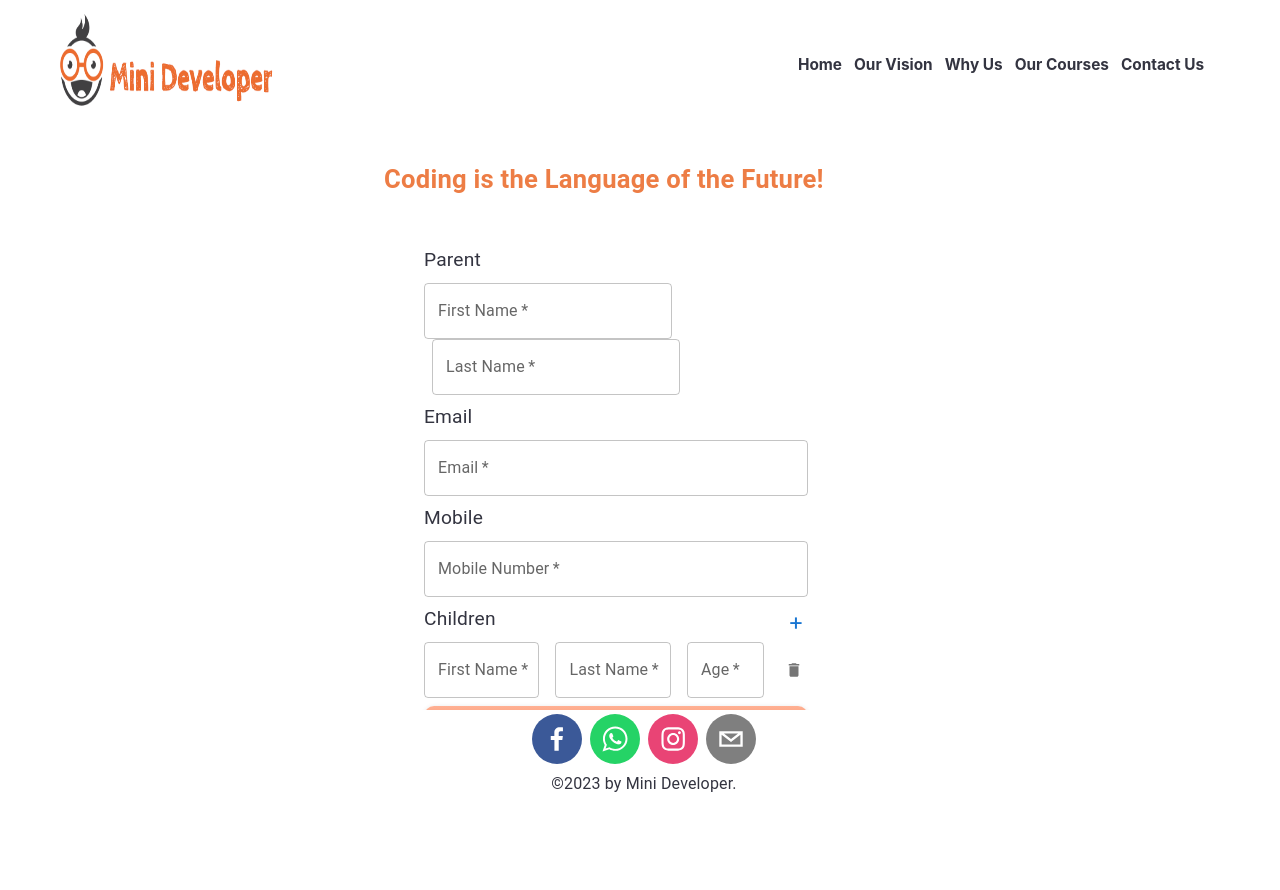
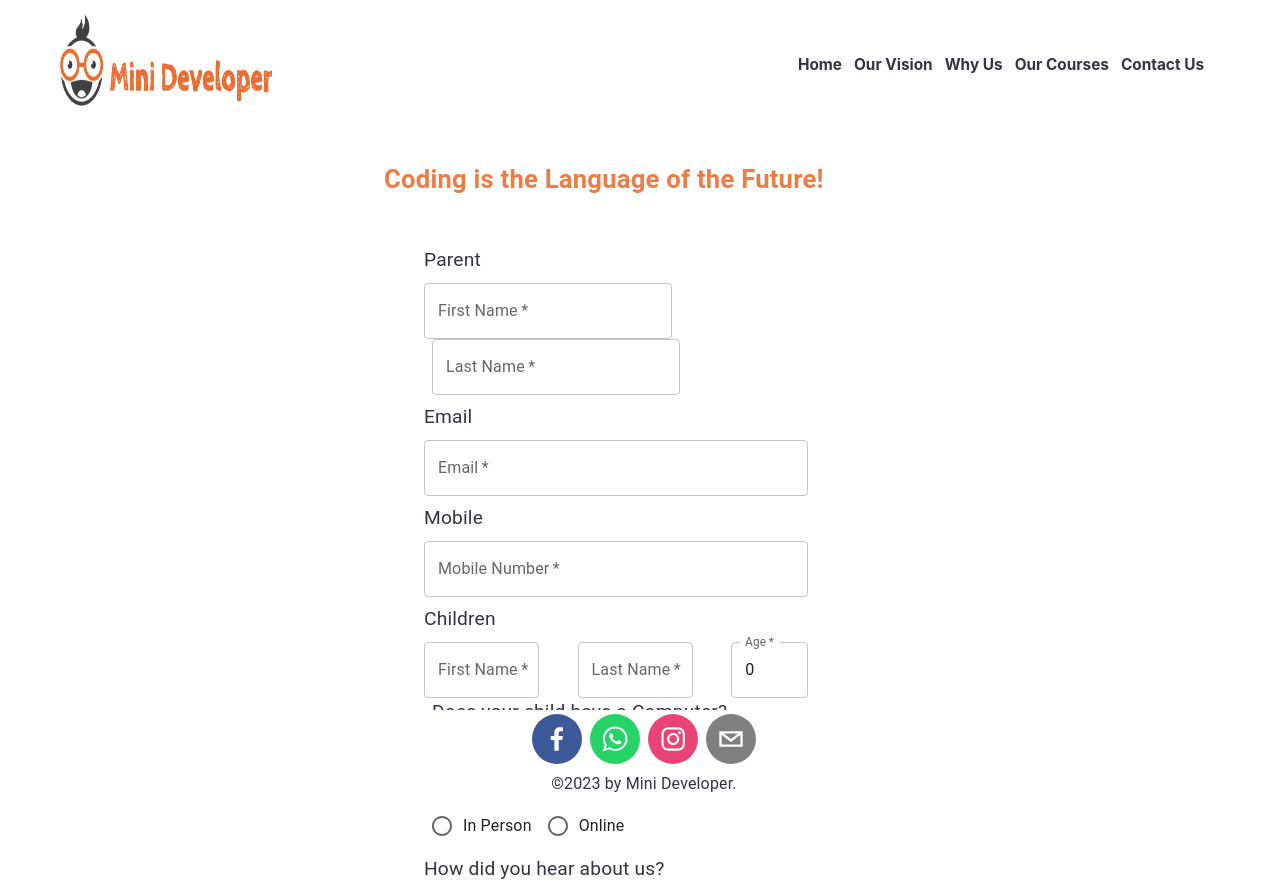
Before and after one commit to hebaarafat159/mini-developer-client, a React (Create React App) app: page /register/0 in a window 1280 px wide. Shown: the top 890 px of the page. Built offline with nearby package versions, Linux system fonts and the light colour scheme.

Commit message:
register form

```diff
--- /dev/null
+++ b/src/components/ProgrameTypeComponent.js
@@ -0,0 +1,52 @@
+import React from 'react'
+import cssStyle from '../css/styles.module.css'
+import { Radio, RadioGroup, FormControlLabel, Typography, Stack, FormControl, MenuItem, InputLabel, Select } from '@mui/material'
+
+export default function ProgrameTypeComponent({ location, setLocation, programType, setProgramType }) {
+
+    const programTypes = ['In Person', 'Online']
+    const locations = ['Ealing', 'Northolt', 'Acton']
+
+    function handleSelectedTypeChange(event) {
+        setProgramType(event.target.value)
+        setLocation('')
+    }
+
+    function handleSelectedLocationChange(event) {
+        setLocation(event.target.value)
+    }
+
+    return (
+        <Stack direction={"row"} spacing={1} className={cssStyle.register_form_subcomponent} >
+            <Typography style={{ fontSize: '1.5vw', color: '#333440' }}> Select Type of Coding Program:  </Typography>
+            <RadioGroup
+                row
+                aria-labelledby="demo-form-control-label-placement"
+                name="position"
+                value={programType}
+                onChange={handleSelectedTypeChange}>
+                {programTypes && programTypes.map(
+                    (type, index) =>
+                        (<FormControlLabel value={type} control={<Radio />} label={type} />))}
+
+            </RadioGroup>
+            {
+                programType === programTypes[0] &&
+                <FormControl fullWidth>
+                    <InputLabel id="demo-simple-select-label">Select prefferred area for In-person course</InputLabel>
+                    <Select
+                        labelId="demo-simple-select-label"
+                        id="demo-simple-select"
+                        value={location}
+                        label="Select prefferred area for In-person course"
+                        onChange={handleSelectedLocationChange}>
+                        {locations && locations.map(
+                            (location, index) =>
+                                (<MenuItem value={location}>{location}</MenuItem>))}
+                    </Select>
+                </FormControl>
+            }
+
+        </Stack>
+    )
+}
--- a/src/components/StudentRegisterComponent.js
+++ b/src/components/StudentRegisterComponent.js
@@ -3,8 +3,14 @@ import { TextField, Stack, } from '@mui/material'
 import cssStyle from '../css/styles.module.css'
 import IconButton from '@mui/material/IconButton';
 import DeleteIcon from '@mui/icons-material/Delete';
+import YesOrNoComponent from './YesOrNoComponent';
 
-export default function StudentRegisterComponent({ key, removeChildComponent }) {
+export default function StudentRegisterComponent({ key, child, updateChildProperty, addChild, removeChildComponent }) {
+    const minAge = 0
+    const maxAge = 14
+    function handleHasComputerSelection(selection) {
+        updateChildProperty(Object.keys(child)[3], selection)
+    }
     return (
         <Stack direction={"row"} spacing={1} className={cssStyle.register_form_subcomponent} >
             <TextField
@@ -12,25 +18,41 @@ export default function StudentRegisterComponent({ key, removeChildComponent })
                 id="outlined-required"
                 label="First Name"
                 style={{ width: '30%' }}
-            // defaultValue={parentFirstName}
+                value={child.firstName}
+                onChange={(event) => updateChildProperty(Object.keys(child)[0], event.target.value)}
             />
             <TextField
                 required
                 id="outlined-required"
                 label="Last Name"
                 style={{ width: '30%' }}
-            // defaultValue={parentLastName}
+                value={child.lastName}
+                onChange={(event) => updateChildProperty(Object.keys(child)[1], event.target.value)}
             />
             <TextField
                 required
                 id="outlined-required"
                 label="Age"
+                type="number"
+                InputLabelProps={{
+                    shrink: true,
+                }}
+                inputProps={{ min: minAge, max: maxAge }}
                 style={{ width: '20%' }}
-            // defaultValue={parentLastName}
+                value={child.age}
+                defaultValue={minAge}
+                onChange={(event) => updateChildProperty(Object.keys(child)[2], event.target.value)}
             />
-            <IconButton aria-label="delete" size="small" onClick={() => removeChildComponent(key)}>
-                <DeleteIcon fontSize="inherit" />
-            </IconButton>
-        </Stack>
+
+            <YesOrNoComponent displayText={'Does your child have a Computer?'} handleSelection={handleHasComputerSelection} />
+
+            {
+                (key === -1) ?
+                    < IconButton aria-label="delete" size="small" onClick={() => removeChildComponent(key)}>
+                        <DeleteIcon fontSize="inherit" />
+                    </IconButton> :
+                    null
+            }
+        </Stack >
     )
 }
--- /dev/null
+++ b/src/components/YesOrNoComponent.js
@@ -0,0 +1,22 @@
+import React from 'react'
+import { Typography, RadioGroup, FormControlLabel, Radio } from '@mui/material'
+
+export default function YesOrNoComponent({ displayText, handleSelection }) {
+
+    return (
+        <>
+            <Typography style={{ fontSize: '1.5vw', color: '#333440' }}> {displayText} </Typography>
+            <RadioGroup
+                row
+                aria-labelledby="demo-form-control-label-placement"
+                name="position"
+                defaultValue={true}
+                onChange={(event) => handleSelection(event.target.value)}>
+
+                <FormControlLabel value={true} control={<Radio />} label={'Yes'} />
+                <FormControlLabel value={false} control={<Radio />} label={'No'} />
+
+            </RadioGroup>
+        </>
+    )
+}
--- a/src/pages/Register.js
+++ b/src/pages/Register.js
@@ -2,6 +2,8 @@ import React, { useState } from 'react'
 import { Card, TextField, Stack, Typography, Button } from '@mui/material'
 import cssStyle from '../css/styles.module.css'
 import StudentRegisterComponent from '../components/StudentRegisterComponent'
+import ProgrameTypeComponent from '../components/ProgrameTypeComponent'
+// eslint-disable-next-line
 import Icon from '@mui/material/Icon';
 
 export default function Register() {
@@ -10,10 +12,27 @@ export default function Register() {
   const [parentLastName, setParentLastName] = useState('')
   const [email, setEmail] = useState('')
   const [mobileNumber, setMobileNumber] = useState('')
+  const [programType, setProgramType] = useState('')
+  const [location, setLocation] = useState('')
+  const [hearAboutUs, setHearAboutUs] = useState('')
+  const [questions, setQuestions] = useState('')
   const [children, setChildren] = useState([])
-  const [newChild, setNewChild] = useState(null)
+  // eslint-disable-next-line
+  const [addNewChild, setAddNewChild] = useState(false)
 
-  const [addNewChild, setAddNewChild] = useState(false)
+  const [child, setChild] = useState({
+    firstName: '',
+    lastName: '',
+    age: 0,
+    hasComputer: false
+  });
+
+  function updateChildProperty(propertyName, newValue) {
+    setChild((prevObject) => ({
+      ...prevObject,
+      [propertyName]: newValue,
+    }));
+  };
 
   function removeChildComponent(index) {
     alert(`delete child ${index}`)
@@ -23,14 +42,19 @@ export default function Register() {
     }
   }
 
-  function addNewChildComponent() {
-    setAddNewChild(true)
-    // setChildren([...children, newChild])
-  }
-
   function submit() {
     //TODO handle send message
-    alert("Submit Action")
+    alert
+      (
+        `parent: ${parentFirstName} ${parentLastName},
+        email: ${email},
+        Mobile: ${mobileNumber},
+        Program Type: ${programType},
+        LOcation: ${location},
+        child: ${child.firstName} ${child.lastName} , age: ${child.age}, Has Computer: ${child.hasComputer},
+        Hear About Us : ${hearAboutUs},
+        'Questions' : ${questions}`
+      )
   }
 
   return (
@@ -39,25 +63,26 @@ export default function Register() {
       <Stack spacing={1} className={cssStyle.register_form_component} >
         <Typography style={{ fontWeight: 'bold', fontSize: '2vw', color: '#ed7d45' }}> Coding is the Language of the Future!</Typography>
 
-
         <Stack spacing={1} className={cssStyle.register_form_component} >
 
           {/* Parent Name */}
           <Typography style={{ fontSize: '1.5vw', color: '#333440' }}> Parent </Typography>
           <Stack direction={"row"} spacing={1} className={cssStyle.register_form_subcomponent} >
+
             <TextField
               required
               id="outlined-required"
               label="First Name"
               defaultValue={parentFirstName}
-              onChange={() => setParentFirstName(parentFirstName)}
+              onChange={(event) => setParentFirstName(event.target.value)}
+
             />
             <TextField
               required
               id="outlined-required"
               label="Last Name"
               defaultValue={parentLastName}
-              onChange={() => setParentLastName(parentLastName)}
+              onChange={(event) => setParentLastName(event.target.value)}
             />
           </Stack>
 
@@ -69,7 +94,7 @@ export default function Register() {
             label="Email"
             defaultValue={email}
             className={cssStyle.register_form_text_field}
-            onChange={() => setEmail(email)}
+            onChange={(event) => setEmail(event.target.value)}
           />
 
           {/* Mobile Number */}
@@ -80,36 +105,41 @@ export default function Register() {
             label="Mobile Number"
             defaultValue={mobileNumber}
             className={cssStyle.register_form_text_field}
-            onChange={() => setMobileNumber(mobileNumber)}
+            onChange={(event) => setMobileNumber(event.target.value)}
           />
 
           {/* add new child layout */}
-          <Stack direction={"row"} spacing={1} className={cssStyle.register_form_subcomponent} >
-            <Typography style={{ fontSize: '1.5vw', color: '#333440' }}> Children </Typography>
-            <Icon color="primary" onClick={addNewChildComponent}> + </Icon>
-          </Stack>
-          {/* add new child */}
-          {(children && children.length > 0) ?
-            <>
-              {children.map((child, index) =>
-              (
-                < StudentRegisterComponent
-                  child={child}
-                  key={index}
-                  removeChildComponent={removeChildComponent} />
-              ))}
-            </>
-            : <>
-              < StudentRegisterComponent
-                child={newChild}
-                removeChildComponent={removeChildComponent} />
-            </>
-          }
+          <Typography style={{ fontSize: '1.5vw', color: '#333440' }}> Children </Typography>
 
           {/* case of add new child after having children */}
-          {
-            addNewChild && < StudentRegisterComponent child={newChild} setNewChild={setNewChild} removeChildComponent={removeChildComponent} />
-          }
+          < StudentRegisterComponent
+            child={child}
+            key={-1}
+            updateChildProperty={updateChildProperty}
+            removeChildComponent={removeChildComponent} />
+
+          {/* program type In=person or Online */}
+          <ProgrameTypeComponent location={location} setLocation={setLocation} programType={programType} setProgramType={setProgramType} />
+
+          {/* hear about us */}
+          <Typography style={{ fontSize: '1.5vw', color: '#333440' }}> How did you hear about us? </Typography>
+          <TextField
+            required
+            id="outlined-required"
+            defaultValue={hearAboutUs}
+            className={cssStyle.register_form_text_field}
+            onChange={(event) => setHearAboutUs(event.target.value)}
+          />
+
+          {/* Any Questions */}
+          <Typography style={{ fontSize: '1.5vw', color: '#333440' }}> Do you have any questions or comments? </Typography>
+          <TextField
+            required
+            id="outlined-required"
+            defaultValue={questions}
+            className={cssStyle.register_form_text_field}
+            onChange={(event) => setQuestions(event.target.value)}
+          />
 
           {/* Submit Button */}
           <Button
```
